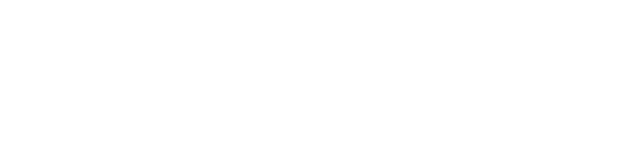
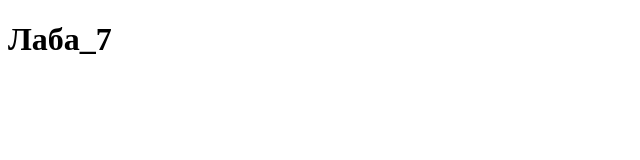
Before and after one commit to TaraGnu/my-first-project, a plain HTML site: page index.html in a window 1280 px wide. Shown: the whole page, without its empty margins (0-640 px from the left). Drawn offline with Linux system fonts and the light colour scheme.

Commit message:
Изменение в index

```diff
--- a/index.html
+++ b/index.html
@@ -4,5 +4,8 @@
     <title>Lab_7</title>
   </head>
   <body>
+    <h1>
+      Лаба_7
+    </h1>
   </body>
 </html>
```
